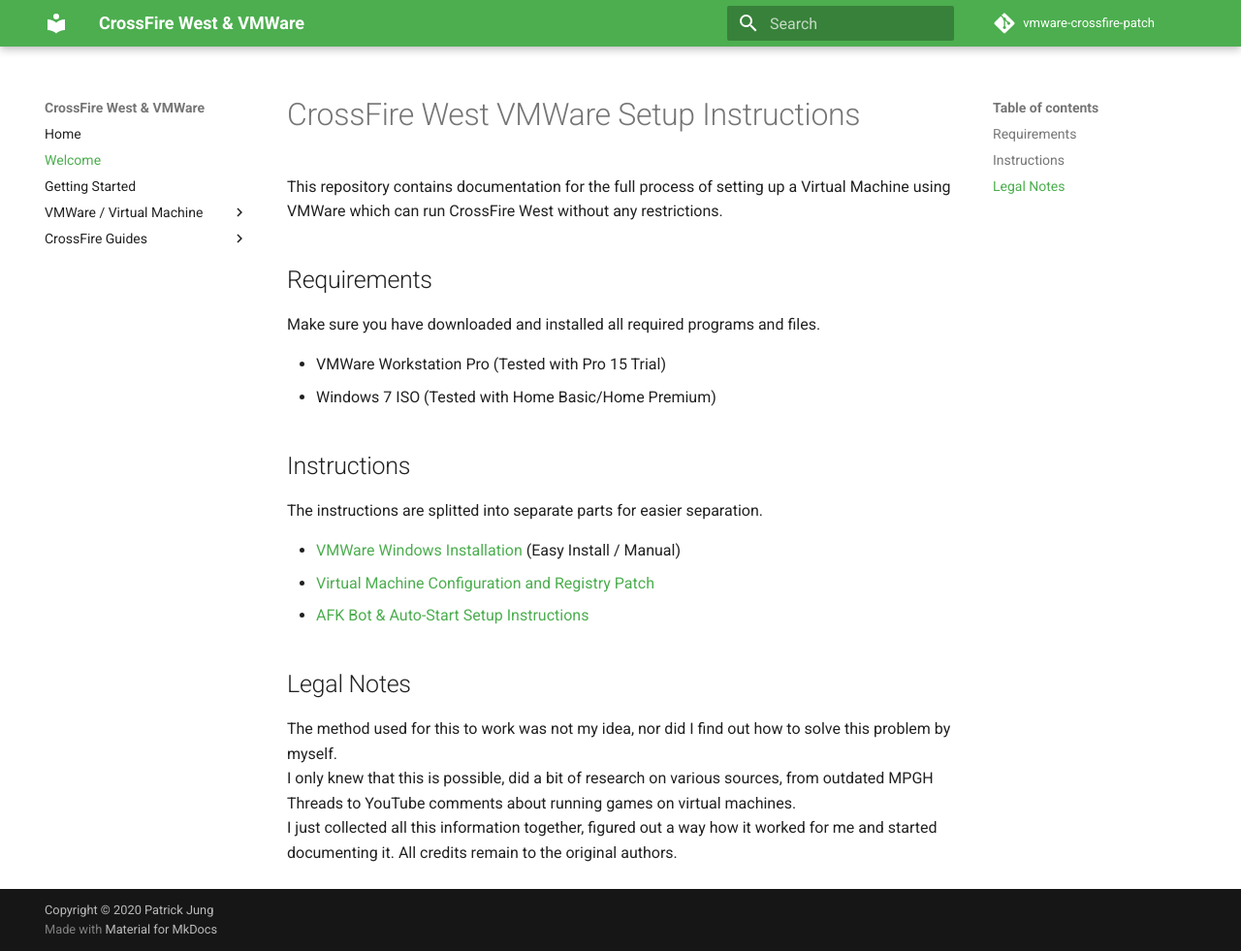
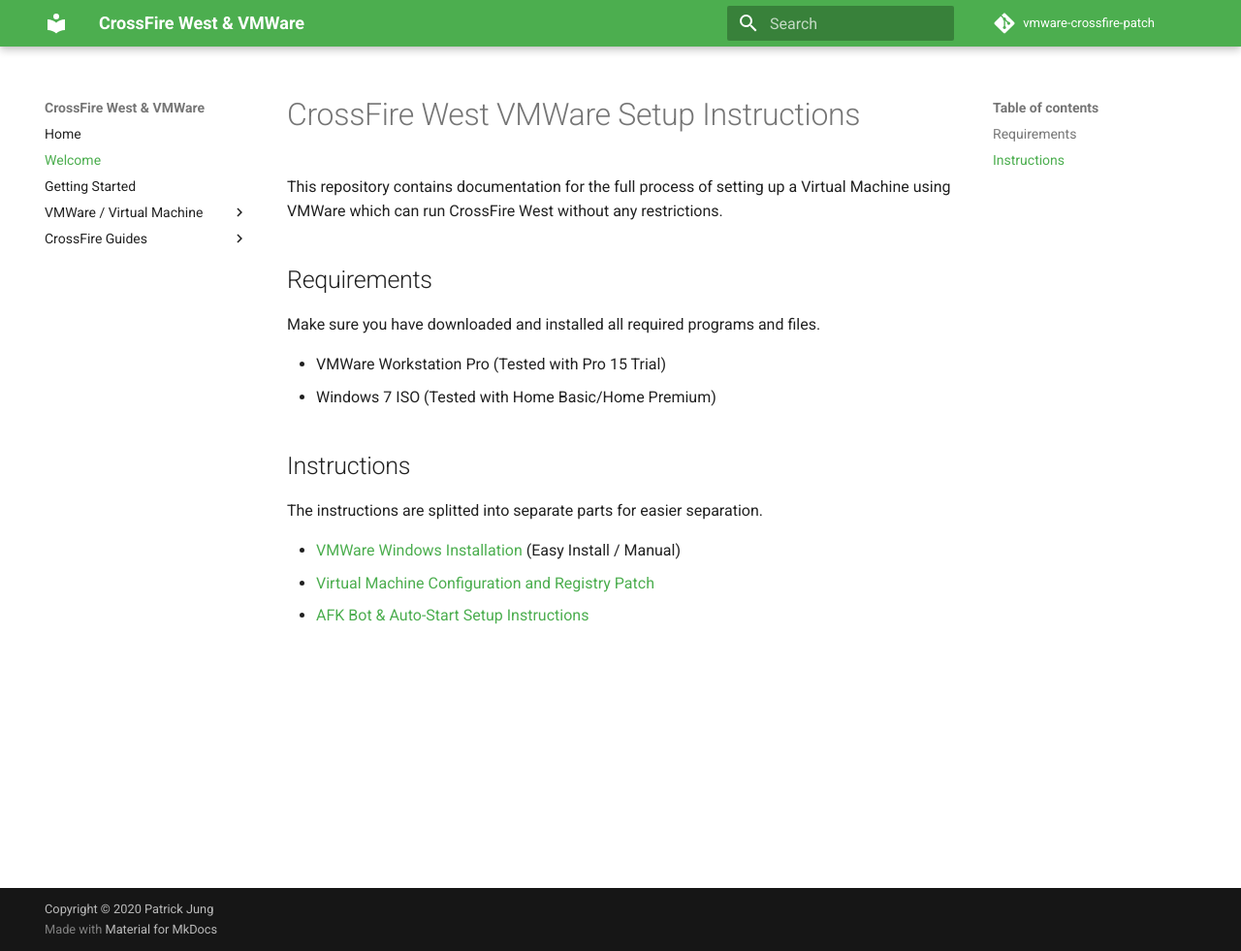
Before and after one commit to cfna/vmware-docs, an MkDocs documentation site: the page built from pages/welcome.md, in a window 1280 px wide and 981 px high. Shown: the whole window at 97% size. Built offline with MkDocs 1.6.1 and Material for MkDocs 9.7.7, drawn with Linux system fonts in a browser that asks for light colours; comment, search, counter and statistics services are not loaded.

Commit message:
Removed legal notes from welcome page

```diff
--- a/pages/welcome.md
+++ b/pages/welcome.md
@@ -16,10 +16,3 @@
 - [VMWare Windows Installation](./vmware_windows_installation_instructions.md) (Easy Install / Manual)
 - [Virtual Machine Configuration and Registry Patch](./virtual_machine_configuration_instructions.md)
 - [AFK Bot & Auto-Start Setup Instructions](./afk_bot_auto_ready_setup_instructions.md)
-
-## Legal Notes
-
-The method used for this to work was not my idea, nor did I find out how to solve this problem by myself.
-I only knew that this is possible, did a bit of research on various sources, from outdated MPGH Threads to YouTube comments about running games on virtual machines.
-I just collected all this information together, figured out a way how it worked for me and started documenting it.
-All credits remain to the original authors.
```
